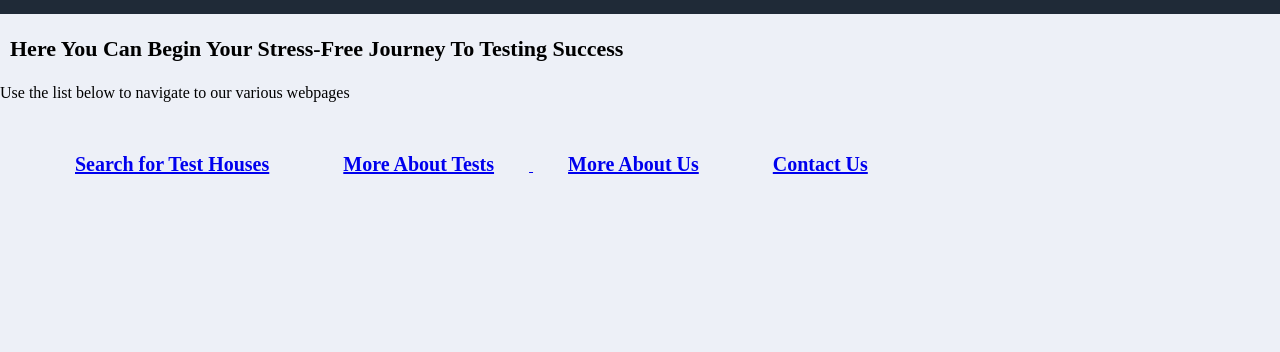
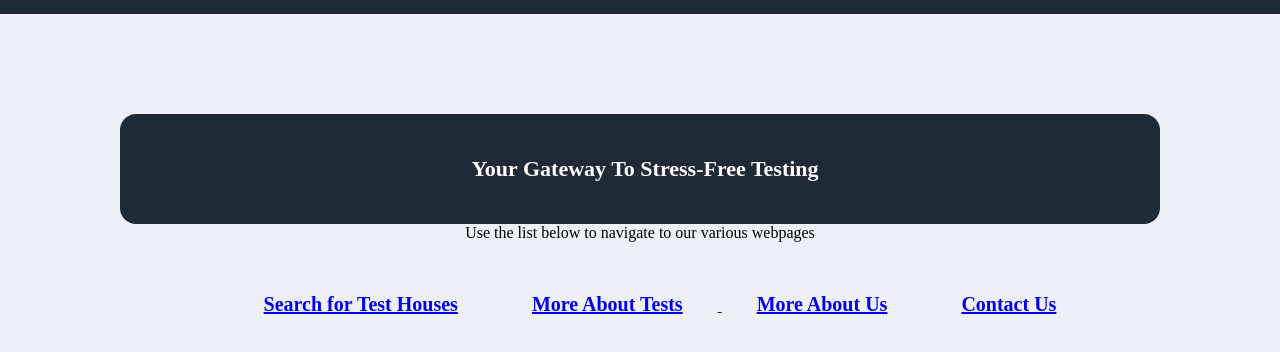
Before and after one commit to MrDIY123/TestHouseWebsite, a plain HTML site: page index.html in a window 1280 px wide. Shown: the part 86-438 px from the top of the page. Drawn offline with Linux system fonts and the light colour scheme.

Commit message:
Update hero section
Updated hero container from block to flex.

```diff
--- a/index.html
+++ b/index.html
@@ -22,7 +22,11 @@
 		</div>
 	</div>
 
-	<p class="subtitle"> Here You Can Begin Your Stress-Free Journey To Testing Success </p>
+	<div class="banner1">
+		<div class="hero">
+			<p class="subtitle"> Your Gateway To Stress-Free Testing</p>
+		</div>
+	</div>
 
 	<div class="subheading">Use the list below to navigate to our various webpages</div>
 	<ul>
--- a/stylesheet.css
+++ b/stylesheet.css
@@ -16,7 +16,8 @@ body {
     padding: 0;
     margin: 0;
     width: 100%;
-    height: 100%
+    height: 100%;
+    align-items: center;
 
 }
 
@@ -71,6 +72,28 @@ body {
     background-color: blue;
 }
 
+.banner1 {
+    align-items:center;
+    width: 1200px;
+    flex-direction: column;
+    justify-content: center;
+    display: flex;
+}
+
+.hero {
+    display: flex;
+    justify-content:center;
+    align-items: center;
+    flex-direction: column;
+    border-radius: 16px;
+    background-color: #1f2a37;
+    margin-top: 100px;
+    padding: 20px 40px;
+    color: white;
+    width: 80%;
+}
+
+
 .subtitle {
     text-align: left;
     padding-left: 10px;
```
